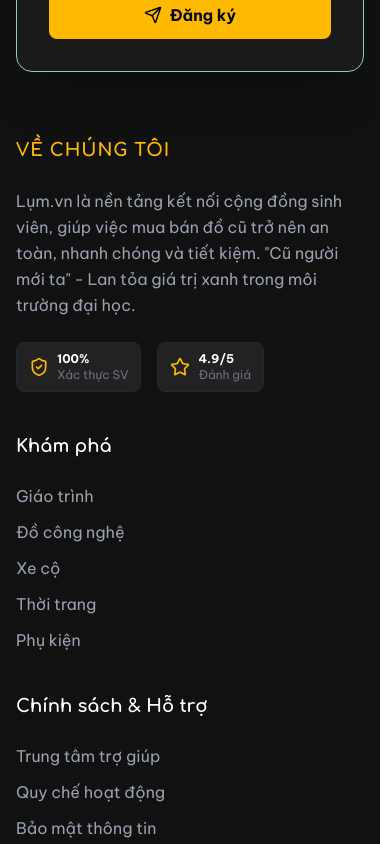
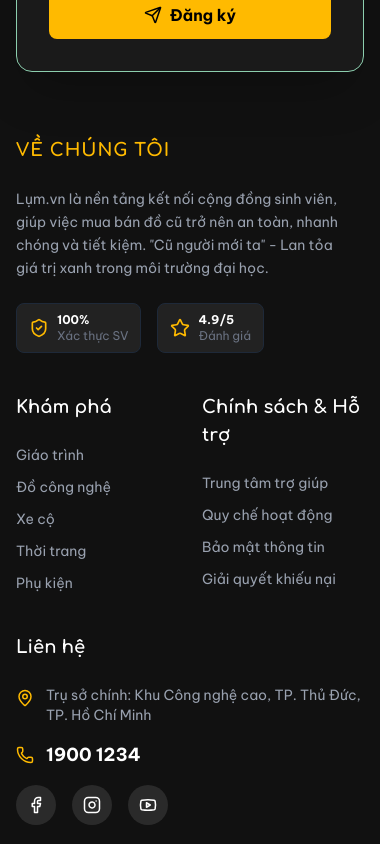
Before and after one commit to ngcnguywn0124/FE-LUM-trade-ecommerce, a Next.js app: page / in a window 390 px wide. Shown: the part 8120-8964 px from the top of the page. Built offline with nearby package versions, Linux system fonts and the light colour scheme.

Commit message:
style: update seller UI v3

```diff
--- a/components/layout/Footer.tsx
+++ b/components/layout/Footer.tsx
@@ -35,12 +35,12 @@
         </div>
 
         {/* --- PHẦN 2: MAIN LINKS GRID --- */}
-        <div className="grid grid-cols-1 md:grid-cols-2 lg:grid-cols-12 gap-10 border-b border-gray-800 pb-16">
+        <div className="grid grid-cols-2 lg:grid-cols-12 gap-x-6 gap-y-10 border-b border-gray-800 pb-10 md:pb-16">
 
-          {/* Cột 1: Brand Info (Chiếm 4 phần) */}
-          <div className="lg:col-span-4 space-y-6">
+          {/* Cột 1: Brand Info (Full width on mobile) */}
+          <div className="col-span-2 lg:col-span-4 space-y-6">
             <h4 className="text-lg font-bold text-[#FFBA00] uppercase tracking-wider">Về chúng tôi</h4>
-            <p className="text-gray-400 leading-relaxed pr-4">
+            <p className="text-gray-400 leading-relaxed pr-4 text-sm md:text-base">
               Lụm.vn là nền tảng kết nối cộng đồng sinh viên, giúp việc mua bán đồ cũ trở nên an toàn, nhanh chóng và tiết kiệm. "Cũ người mới ta" - Lan tỏa giá trị xanh trong môi trường đại học.
             </p>
             <div className="flex gap-4">
@@ -62,10 +62,10 @@
             </div>
           </div>
 
-          {/* Cột 2: Links (2 phần) */}
-          <div className="lg:col-span-2 space-y-6">
+          {/* Cột 2: Links (Half width on mobile) */}
+          <div className="col-span-1 lg:col-span-2 space-y-6">
             <h4 className="text-lg font-bold text-white">Khám phá</h4>
-            <ul className="space-y-3 text-gray-400">
+            <ul className="space-y-3 text-gray-400 text-sm md:text-base">
               <li><Link href="#" className="hover:text-[#FFBA00] transition-colors">Giáo trình</Link></li>
               <li><Link href="#" className="hover:text-[#FFBA00] transition-colors">Đồ công nghệ</Link></li>
               <li><Link href="#" className="hover:text-[#FFBA00] transition-colors">Xe cộ</Link></li>
@@ -74,10 +74,10 @@
             </ul>
           </div>
 
-          {/* Cột 3: Links (3 phần) */}
-          <div className="lg:col-span-3 space-y-6">
+          {/* Cột 3: Links (Half width on mobile) */}
+          <div className="col-span-1 lg:col-span-3 space-y-6">
             <h4 className="text-lg font-bold text-white">Chính sách & Hỗ trợ</h4>
-            <ul className="space-y-3 text-gray-400">
+            <ul className="space-y-3 text-gray-400 text-sm md:text-base">
               <li><Link href="#" className="hover:text-[#FFBA00] transition-colors">Trung tâm trợ giúp</Link></li>
               <li><Link href="#" className="hover:text-[#FFBA00] transition-colors">Quy chế hoạt động</Link></li>
               <li><Link href="#" className="hover:text-[#FFBA00] transition-colors">Bảo mật thông tin</Link></li>
@@ -85,16 +85,16 @@
             </ul>
           </div>
 
-          {/* Cột 4: Contact (3 phần) */}
-          <div className="lg:col-span-3 space-y-6">
+          {/* Cột 4: Contact (Full width on mobile) */}
+          <div className="col-span-2 lg:col-span-3 space-y-6">
             <h4 className="text-lg font-bold text-white">Liên hệ</h4>
-            <ul className="space-y-4 text-gray-400">
+            <ul className="space-y-4 text-gray-400 text-sm md:text-base">
               <li className="flex items-start gap-3">
-                <MapPin className="text-[#FFBA00] mt-1" size={18} />
+                <MapPin className="text-[#FFBA00] mt-1 shrink-0" size={18} />
                 <span>Trụ sở chính: Khu Công nghệ cao, TP. Thủ Đức, TP. Hồ Chí Minh</span>
               </li>
               <li className="flex items-center gap-3">
-                <Phone className="text-[#FFBA00]" size={18} />
+                <Phone className="text-[#FFBA00] shrink-0" size={18} />
                 <span className="text-lg font-bold text-white">1900 1234</span>
               </li>
               <li className="flex gap-4 mt-4">
```
